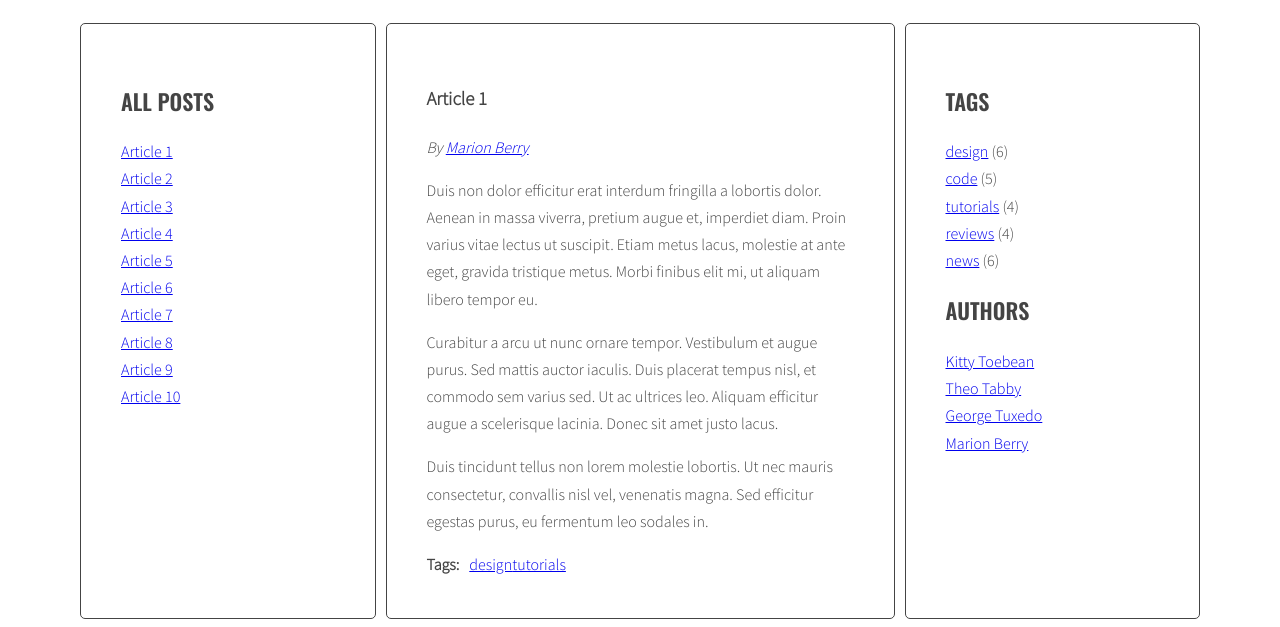
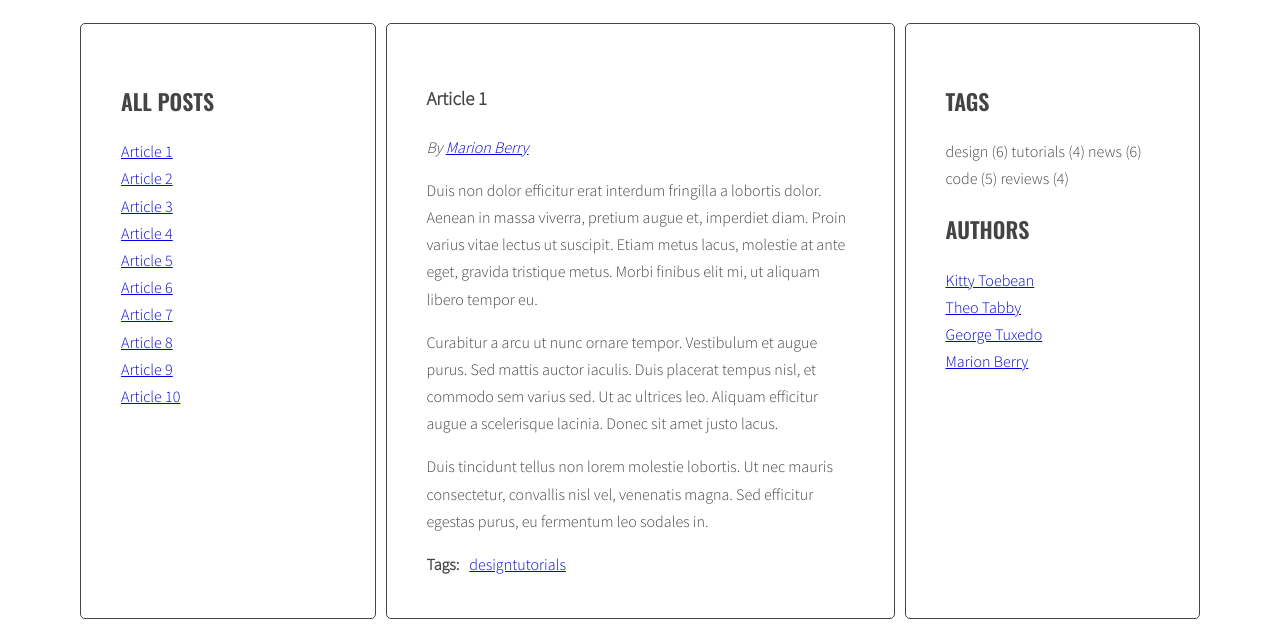
Before and after one commit to kfaldzinski/javascript-blog, a website: page index.html in a window 1280 px wide. Shown: the part 220-847 px from the top of the page. Drawn offline with nearby package versions, Linux system fonts and the light colour scheme.

Commit message:
Add generateTags fix

```diff
--- a/js/script.js
+++ b/js/script.js
@@ -40,7 +40,8 @@ const optArticleSelector = '.post',
   optTitleSelector = '.post-title',
   optTitleListSelector = '.titles',
   optArticleTagsSelector = '.post-tags .list',
-  optArticleAuthorSelector = '.post-author';
+  optArticleAuthorSelector = '.post-author',
+  optTagsListSelector = '.tags.list';
 
 function generateTitleLinks(customSelector = ''){
 
@@ -86,6 +87,8 @@ function generateTitleLinks(customSelector = ''){
 generateTitleLinks();
 
 function generateTags(){
+  //[NEW] create a new variable allTags with an empty object
+  let allTags = {};
 
   //find all articles
   const articles = document.querySelectorAll(optArticleSelector);
@@ -116,6 +119,14 @@ function generateTags(){
       //add generated code to html variable
       html = html + linkHTML;
 
+      //[NEW] check if this link is not already in allTags
+      if(!allTags.hasOwnProperty(tag)){
+        //[NEW] add tag to allTags object
+        allTags[tag] = 1;
+      } else {
+        allTags[tag]++;
+      }
+
       //end LOOP for each tag
     }
 
@@ -124,6 +135,23 @@ function generateTags(){
 
   //end LOOP for every article
   }
+
+  //[NEW] find list of tags in right column
+  const tagList = document.querySelector('.tags');
+
+  //[NEW] create variable for all links html code
+  let allTagsHTML = '';
+
+  //[NEW] start LOOP for each tag in allTags
+  for(let tag in allTags){
+  //[NEW] generate code of a link and add it to allTagsHTML
+    allTagsHTML += tag + ' (' + allTags[tag] + ') ';
+  //[NEW] end LOOP for each tag in allTags
+  }
+
+  //[NEW] add html from allTagsHTML to tagList
+  tagList.innerHTML = allTagsHTML;
+
 }
 
 generateTags();
```
Also changed, not shown: index.html (+2 -0 lines).
